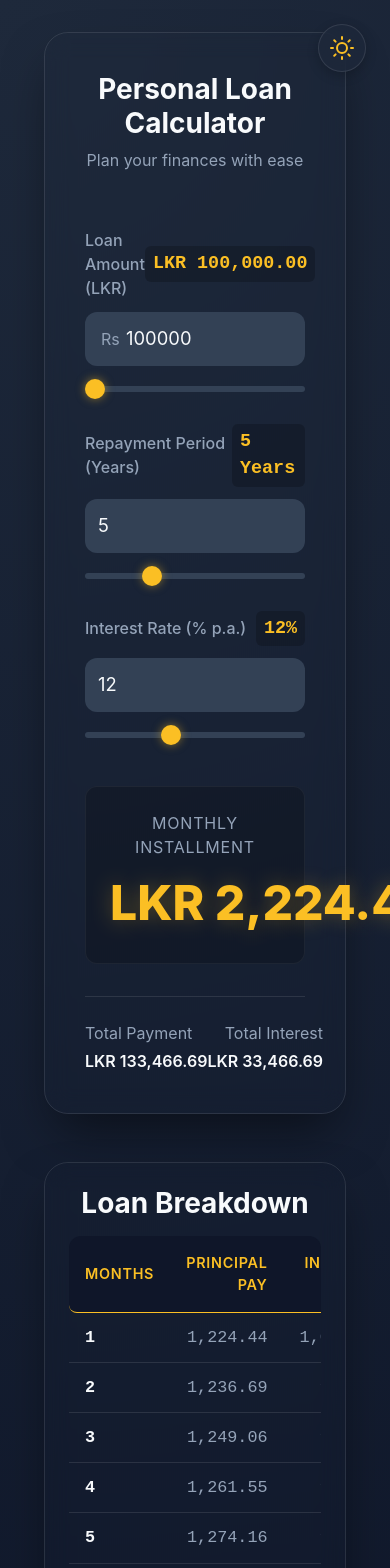
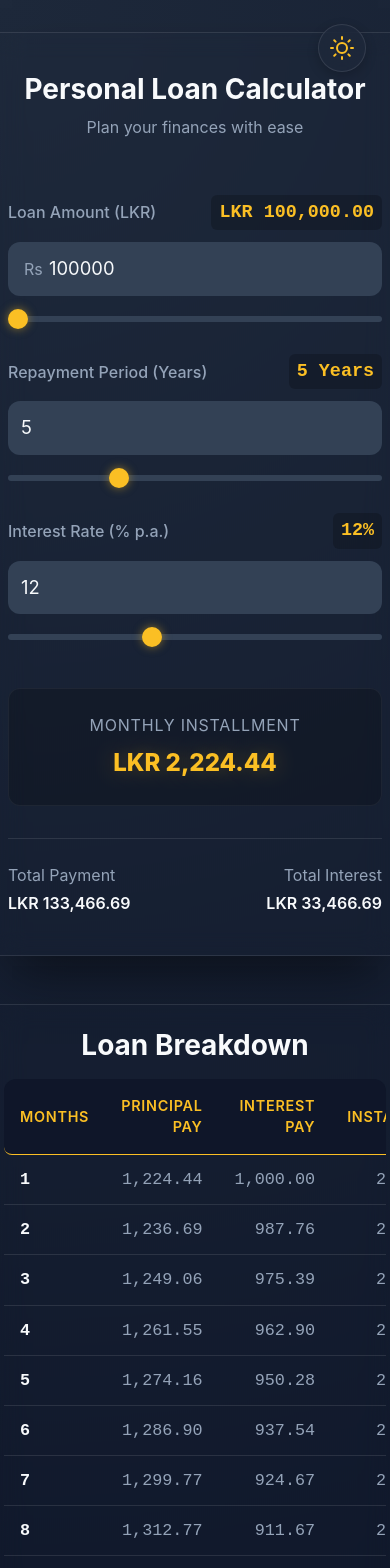
Before and after one commit to dushyanthkandiah/srilanka-bank-loan-calculator, a Next.js app: page / in a window 390 px wide. Shown: the top 1568 px of the page. Built offline with nearby package versions, Linux system fonts and the light colour scheme.

Commit message:
feat: Implement Srilanka bank loan calculator with payment breakdown, theme toggling, and local storage persistence.

```diff
--- a/src/app/components/BreakdownTable.module.css
+++ b/src/app/components/BreakdownTable.module.css
@@ -9,6 +9,16 @@
     box-shadow: 0 25px 50px -12px rgba(0, 0, 0, 0.5);
     display: flex;
     flex-direction: column;
+}
+
+@media (max-width: 767px) {
+    .card {
+        padding-left: 0.25rem;
+        padding-right: 0.25rem;
+        border-radius: 0;
+        border-left: none;
+        border-right: none;
+    }
 }
 
 .tableContainer {
--- a/src/app/components/Calculator.module.css
+++ b/src/app/components/Calculator.module.css
@@ -4,6 +4,13 @@
     background: var(--background);
     /* Override gradient for dark mode, but use simple color for dynamic switch if complex */
     background: radial-gradient(circle at top left, var(--surface), var(--background));
+}
+
+@media (max-width: 767px) {
+    .container {
+        padding-left: 0;
+        padding-right: 0;
+    }
 }
 
 .card {
@@ -20,6 +27,16 @@
     display: flex;
     flex-direction: column;
     gap: 2rem;
+}
+
+@media (max-width: 767px) {
+    .card {
+        padding-left: 0.5rem;
+        padding-right: 0.5rem;
+        border-radius: 0;
+        border-left: none;
+        border-right: none;
+    }
 }
 
 .header {
@@ -148,10 +165,20 @@
 }
 
 .resultValue {
-    font-size: 3rem;
+    font-size: clamp(1.8rem, 6vw, 3rem);
     font-weight: 800;
     color: var(--primary);
     text-shadow: 0 0 20px rgba(251, 191, 36, 0.3);
+    overflow-wrap: break-word;
+    word-break: break-all;
+    /* Fallback for very long numbers */
+}
+
+@media (max-width: 480px) {
+    .resultValue {
+        font-size: 1.5rem;
+        /* Further reduction for very small screens */
+    }
 }
 
 .breakdown {
--- a/src/app/page.tsx
+++ b/src/app/page.tsx
@@ -139,8 +139,8 @@ export default function Home() {
   return (
     <main className={`${styles.container} ${!isDark ? "light" : ""}`}>
       <ThemeToggle isDark={isDark} toggleTheme={toggleTheme} />
-      <div className="container-fluid">
-        <div className="row justify-content-center align-items-start">
+      <div className="container-fluid px-0 px-md-3">
+        <div className="row g-0 g-md-4 justify-content-center align-items-start">
           <div className="col-12 col-md-6 col-lg-5 col-xl-4 mb-4 mb-md-0 d-flex justify-content-center">
             <Calculator
               loanAmount={loanAmount}
```
